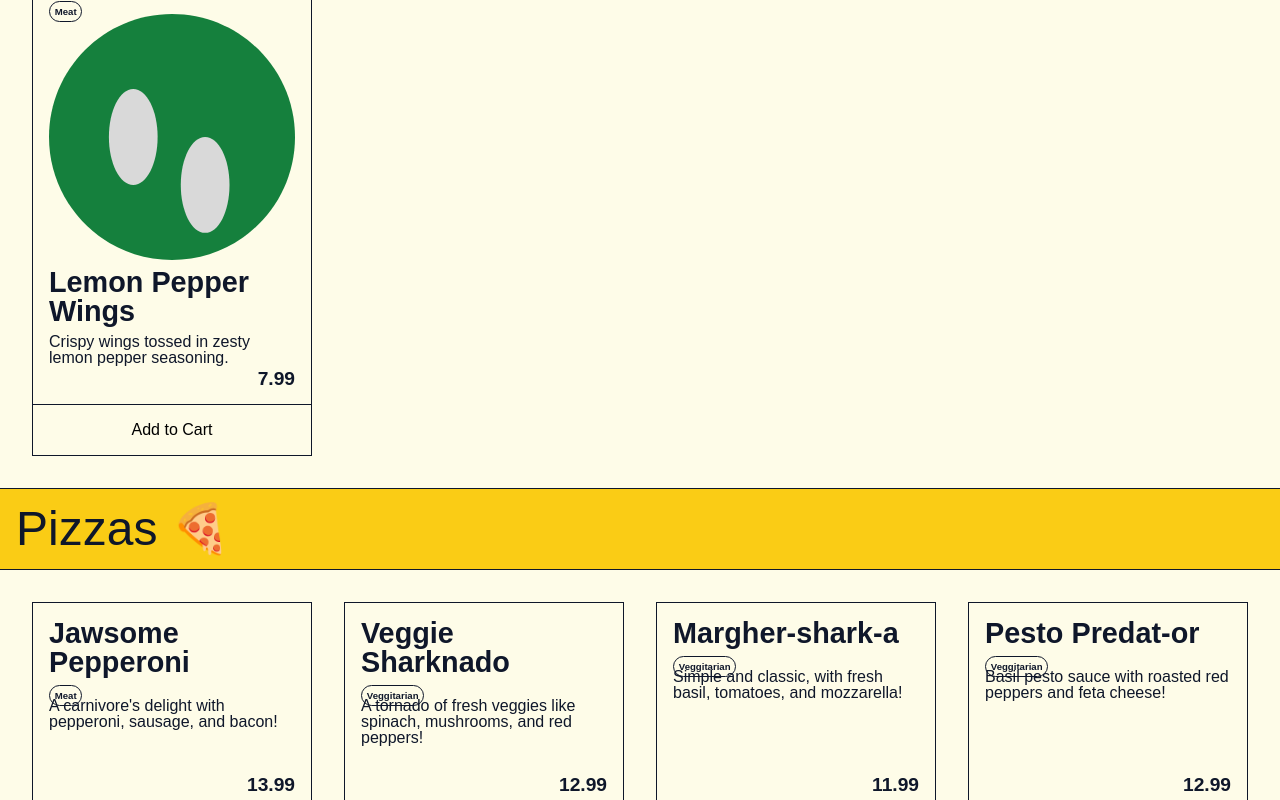
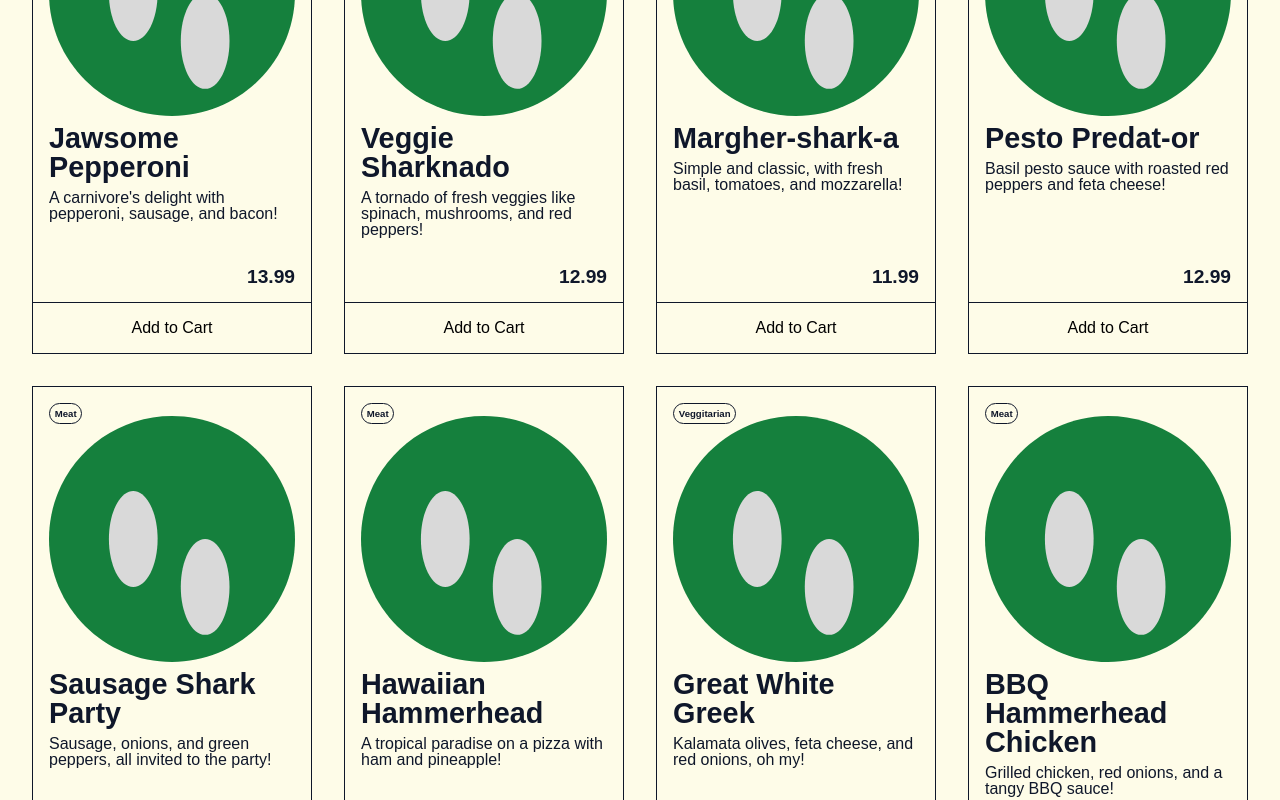
Before and after one commit to kianeblackman/pizza-shark, a React (Vite) app: page /menu in a window 1280 px wide. Shown: the part 1540-2340 px from the top of the page. Built offline with nearby package versions, Linux system fonts and the light colour scheme; a web font is replaced by a local one.

Commit message:
map now access image and displays in the itemm list card

```diff
--- a/src/data/pizzaArr.json
+++ b/src/data/pizzaArr.json
@@ -5,7 +5,8 @@
     "type": "Meat",
     "tag": "pizza",
     "price": 13.99,
-    "image": ""
+    "image": "../../src/assets/svg/pizza.svg",
+    "alt": "Jawsome Pepperoni Icon"
   },
   {
     "name": "Veggie Sharknado",
@@ -13,7 +14,7 @@
     "type": "Veggitarian",
     "tag": "pizza",
     "price": 12.99,
-    "image": ""
+    "image": "../../src/assets/svg/pizza.svg"
   },
   {
     "name": "Margher-shark-a",
@@ -21,7 +22,7 @@
     "type": "Veggitarian",
     "tag": "pizza",
     "price": 11.99,
-    "image": ""
+    "image": "../../src/assets/svg/pizza.svg"
   },
   {
     "name": "Pesto Predat-or",
@@ -29,7 +30,7 @@
     "type": "Veggitarian",
     "tag": "pizza",
     "price": 12.99,
-    "image": ""
+    "image": "../../src/assets/svg/pizza.svg"
   },
   {
     "name": "Sausage Shark Party",
@@ -37,7 +38,7 @@
     "type": "Meat",
     "tag": "pizza",
     "price": 13.99,
-    "image": ""
+    "image": "../../src/assets/svg/pizza.svg"
   },
   {
     "name": "Hawaiian Hammerhead",
@@ -45,7 +46,7 @@
     "type": "Meat",
     "tag": "pizza",
     "price": 12.99,
-    "image": ""
+    "image": "../../src/assets/svg/pizza.svg"
   },
   {
     "name": "Great White Greek",
@@ -53,7 +54,7 @@
     "type": "Veggitarian",
     "tag": "pizza",
     "price": 12.99,
-    "image": ""
+    "image": "../../src/assets/svg/pizza.svg"
   },
   {
     "name": "BBQ Hammerhead Chicken",
@@ -61,7 +62,7 @@
     "type": "Meat",
     "tag": "pizza",
     "price": 13.99,
-    "image": ""
+    "image": "../../src/assets/svg/pizza.svg"
   },
   {
     "name": "Pizzaball Barracuda",
@@ -69,7 +70,7 @@
     "type": "Meat",
     "tag": "pizza",
     "price": 13.99,
-    "image": ""
+    "image": "../../src/assets/svg/pizza.svg"
   },
   {
     "name": "Veggie Reef",
@@ -77,7 +78,7 @@
     "type": "Vegan",
     "tag": "pizza",
     "price": 12.99,
-    "image": ""
+    "image": "../../src/assets/svg/pizza.svg"
   },
   {
     "name": "Buffalo Bull Shark Chicken",
@@ -85,7 +86,7 @@
     "type": "Meat",
     "tag": "pizza",
     "price": 13.99,
-    "image": ""
+    "image": "../../src/assets/svg/pizza.svg"
   },
   {
     "name": "Bacon Bite",
@@ -93,7 +94,7 @@
     "type": "Meat",
     "tag": "pizza",
     "price": 13.99,
-    "image": ""
+    "image": "../../src/assets/svg/pizza.svg"
   },
   {
     "name": "Capre-shark",
@@ -101,7 +102,7 @@
     "type": "Vegan",
     "tag": "pizza",
     "price": 12.99,
-    "image": ""
+    "image": "../../src/assets/svg/pizza.svg"
   },
   {
     "name": "Pizza Jaws Lover's Delight",
@@ -109,7 +110,7 @@
     "type": "Meat",
     "tag": "pizza",
     "price": 13.99,
-    "image": ""
+    "image": "../../src/assets/svg/pizza.svg"
   },
   {
     "name": "Vegan Sharknivore",
@@ -117,7 +118,7 @@
     "type": "Vegan",
     "tag": "pizza",
     "price": 12.99,
-    "image": ""
+    "image": "../../src/assets/svg/pizza.svg"
   },
   {
     "name": "Spicy Mako Italian",
@@ -125,7 +126,7 @@
     "type": "Meat",
     "tag": "pizza",
     "price": 13.99,
-    "image": ""
+    "image": "../../src/assets/svg/pizza.svg"
   },
   {
     "name": "Cheesy Hammerhead Breaded",
@@ -133,6 +134,6 @@
     "type": "Meat",
     "tag": "pizza",
     "price": 12.99,
-    "image": ""
+    "image": "../../src/assets/svg/pizza.svg"
   }
 ]
--- a/src/pages/menu/PizzaList.jsx
+++ b/src/pages/menu/PizzaList.jsx
@@ -6,10 +6,13 @@ export default function PizzaList() {
   const itemList = pizzaArr.map((pizzaArr, index) => (
     <div className='item-card' key={index}>
       <div className='item-details'>
-        <div className='item-main-details'>
-          <h3 className='item-name'>{pizzaArr.name}</h3>
-          <h3 className='item-tag'>{pizzaArr.type}</h3>
-          <p className='item-description'>{pizzaArr.description}</p>
+        <div className='item-main-container'>
+          <div className='item-main-details'>
+            <h3 className='item-tag'>{pizzaArr.type}</h3>
+            <img src={pizzaArr.image} alt={pizzaArr.alt} />
+            <h3 className='item-name'>{pizzaArr.name}</h3>
+            <p className='item-description'>{pizzaArr.description}</p>
+          </div>
         </div>
         <div className='item-sub-details'>
           <h3 className='item-price'>{pizzaArr.price}</h3>
--- a/src/pages/menu/SideList.jsx
+++ b/src/pages/menu/SideList.jsx
@@ -1,7 +1,6 @@
 // Import Statements
 import React from 'react';
 import sideArr from '../../data/sideArr';
-import icon from '../../assets/svg/vector.svg';
 
 export default function ItemList() {
   const itemList = sideArr.map((sideArr, index) => (
@@ -10,7 +9,7 @@ export default function ItemList() {
         <div className='item-main-container'>
           <div className='item-main-details'>
             <h3 className='item-tag'>{sideArr.type}</h3>
-            <img src={icon} alt='icon' />
+            {/* <img src={icon} alt='icon' /> */}
             <h3 className='item-name'>{sideArr.name}</h3>
             <p className='item-description'>{sideArr.description}</p>
           </div>
--- a/src/scss/components/_item-card.scss
+++ b/src/scss/components/_item-card.scss
@@ -18,6 +18,7 @@
     display: flex;
     flex-direction: column;
     justify-content: space-between;
+
     height: 100%;
     padding: 1rem;
 
@@ -41,6 +42,7 @@
       .item-tag {
         font-size: 0.6rem;
         font-weight: 600;
+
         width: fit-content;
         margin-bottom: -1rem;
         padding: 0.3rem;
```
Also changed, not shown: src/assets/svg/pizza.svg (renamed from src/assets/svg/vector.svg), 1 other file (tests, documents, lock files or other folders).
